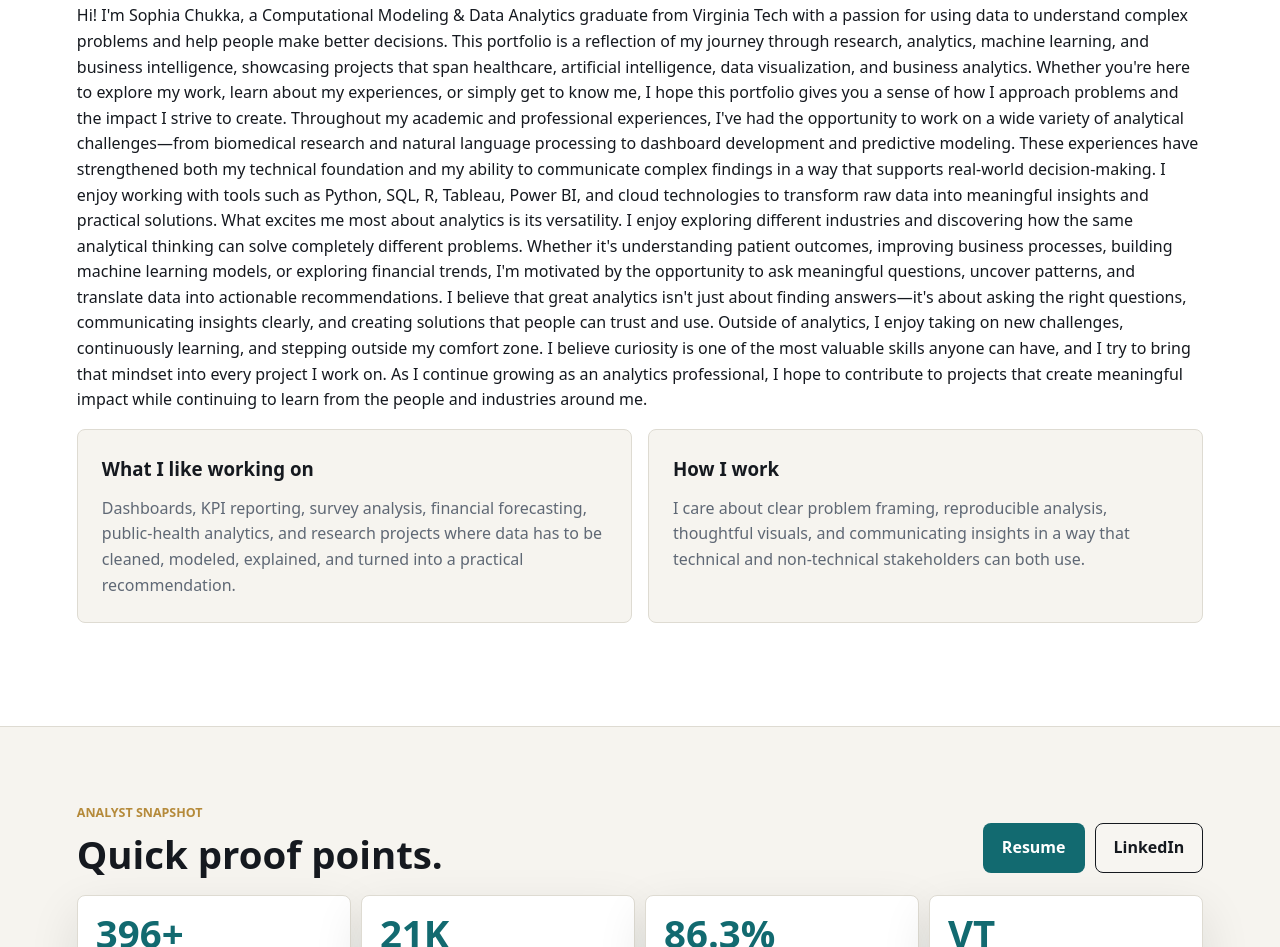
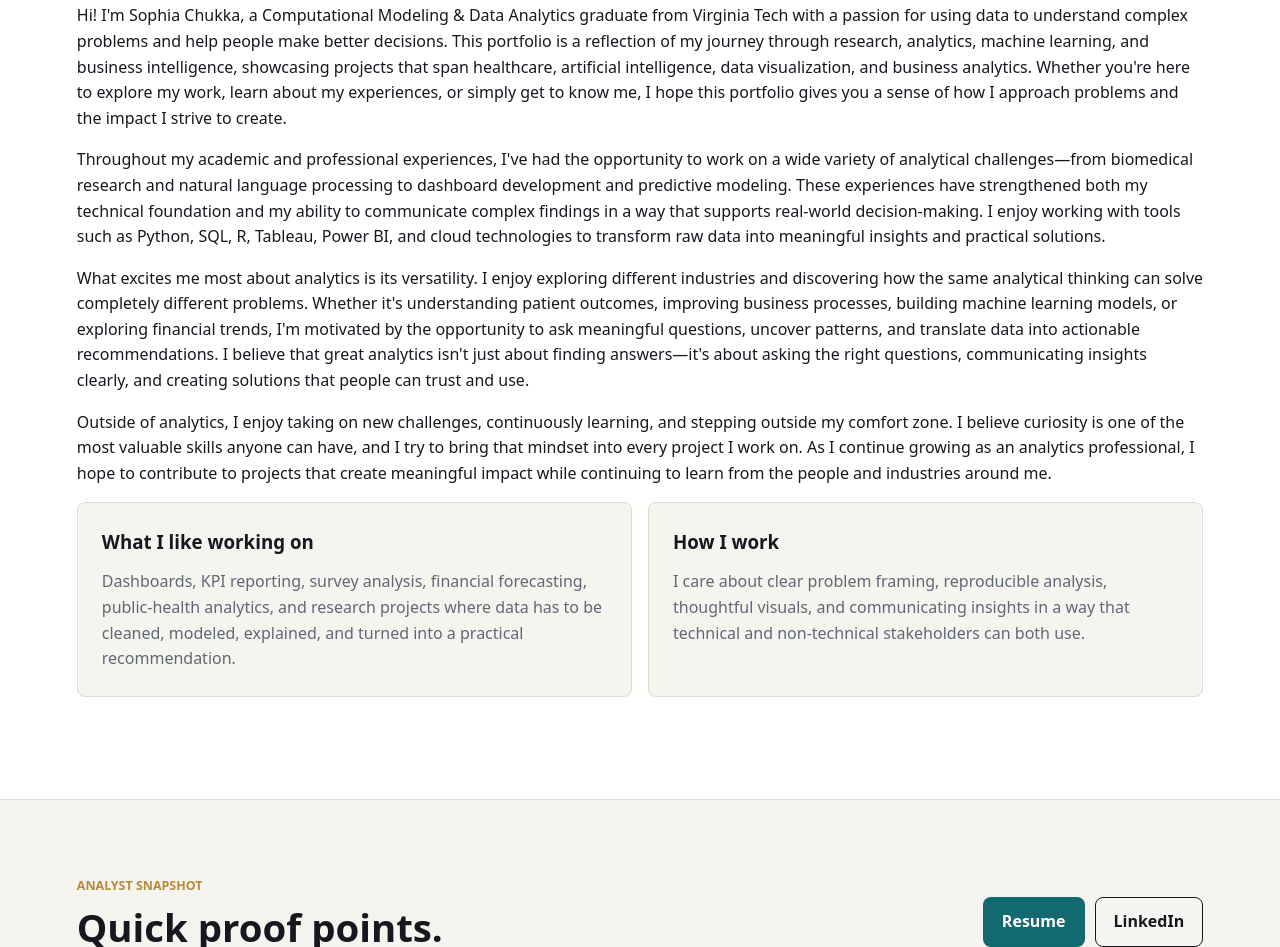
Before and after one commit to sophiachukka/portfolio, a website: page index.html in a window 1280 px wide. Shown: the part 1025-1972 px from the top of the page. Drawn offline with Linux system fonts and the light colour scheme.

Commit message:
Refactor about section for improved readability

```diff
--- a/index.html
+++ b/index.html
@@ -47,17 +47,13 @@
 
   <div class="about-copy">
     <p>
-      Hi! I'm Sophia Chukka, a Computational Modeling & Data Analytics graduate from Virginia Tech with a passion for using data to understand complex problems and help people make better decisions. This portfolio is a reflection of my journey through research, analytics, machine learning, and business intelligence, showcasing projects that span healthcare, artificial intelligence, data visualization, and business analytics. Whether you're here to explore my work, learn about my experiences, or simply get to know me, I hope this portfolio gives you a sense of how I approach problems and the impact I strive to create.
-
-
-      Throughout my academic and professional experiences, I've had the opportunity to work on a wide variety of analytical challenges—from biomedical research and natural language processing to dashboard development and predictive modeling. These experiences have strengthened both my technical foundation and my ability to communicate complex findings in a way that supports real-world decision-making. I enjoy working with tools such as Python, SQL, R, Tableau, Power BI, and cloud technologies to transform raw data into meaningful insights and practical solutions.
-
-
-      What excites me most about analytics is its versatility. I enjoy exploring different industries and discovering how the same analytical thinking can solve completely different problems. Whether it's understanding patient outcomes, improving business processes, building machine learning models, or exploring financial trends, I'm motivated by the opportunity to ask meaningful questions, uncover patterns, and translate data into actionable recommendations. I believe that great analytics isn't just about finding answers—it's about asking the right questions, communicating insights clearly, and creating solutions that people can trust and use.
-
-
-      Outside of analytics, I enjoy taking on new challenges, continuously learning, and stepping outside my comfort zone. I believe curiosity is one of the most valuable skills anyone can have, and I try to bring that mindset into every project I work on. As I continue growing as an analytics professional, I hope to contribute to projects that create meaningful impact while continuing to learn from the people and industries around me.
-    </p>
+      Hi! I'm Sophia Chukka, a Computational Modeling & Data Analytics graduate from Virginia Tech with a passion for using data to understand complex problems and help people make better decisions. This portfolio is a reflection of my journey through research, analytics, machine learning, and business intelligence, showcasing projects that span healthcare, artificial intelligence, data visualization, and business analytics. Whether you're here to explore my work, learn about my experiences, or simply get to know me, I hope this portfolio gives you a sense of how I approach problems and the impact I strive to create.</p>
+    <p>
+      Throughout my academic and professional experiences, I've had the opportunity to work on a wide variety of analytical challenges—from biomedical research and natural language processing to dashboard development and predictive modeling. These experiences have strengthened both my technical foundation and my ability to communicate complex findings in a way that supports real-world decision-making. I enjoy working with tools such as Python, SQL, R, Tableau, Power BI, and cloud technologies to transform raw data into meaningful insights and practical solutions.</p>
+    <p>
+      What excites me most about analytics is its versatility. I enjoy exploring different industries and discovering how the same analytical thinking can solve completely different problems. Whether it's understanding patient outcomes, improving business processes, building machine learning models, or exploring financial trends, I'm motivated by the opportunity to ask meaningful questions, uncover patterns, and translate data into actionable recommendations. I believe that great analytics isn't just about finding answers—it's about asking the right questions, communicating insights clearly, and creating solutions that people can trust and use.</p>
+    <p>
+      Outside of analytics, I enjoy taking on new challenges, continuously learning, and stepping outside my comfort zone. I believe curiosity is one of the most valuable skills anyone can have, and I try to bring that mindset into every project I work on. As I continue growing as an analytics professional, I hope to contribute to projects that create meaningful impact while continuing to learn from the people and industries around me.</p>
   </div>
 
   <div class="about-grid">
```
